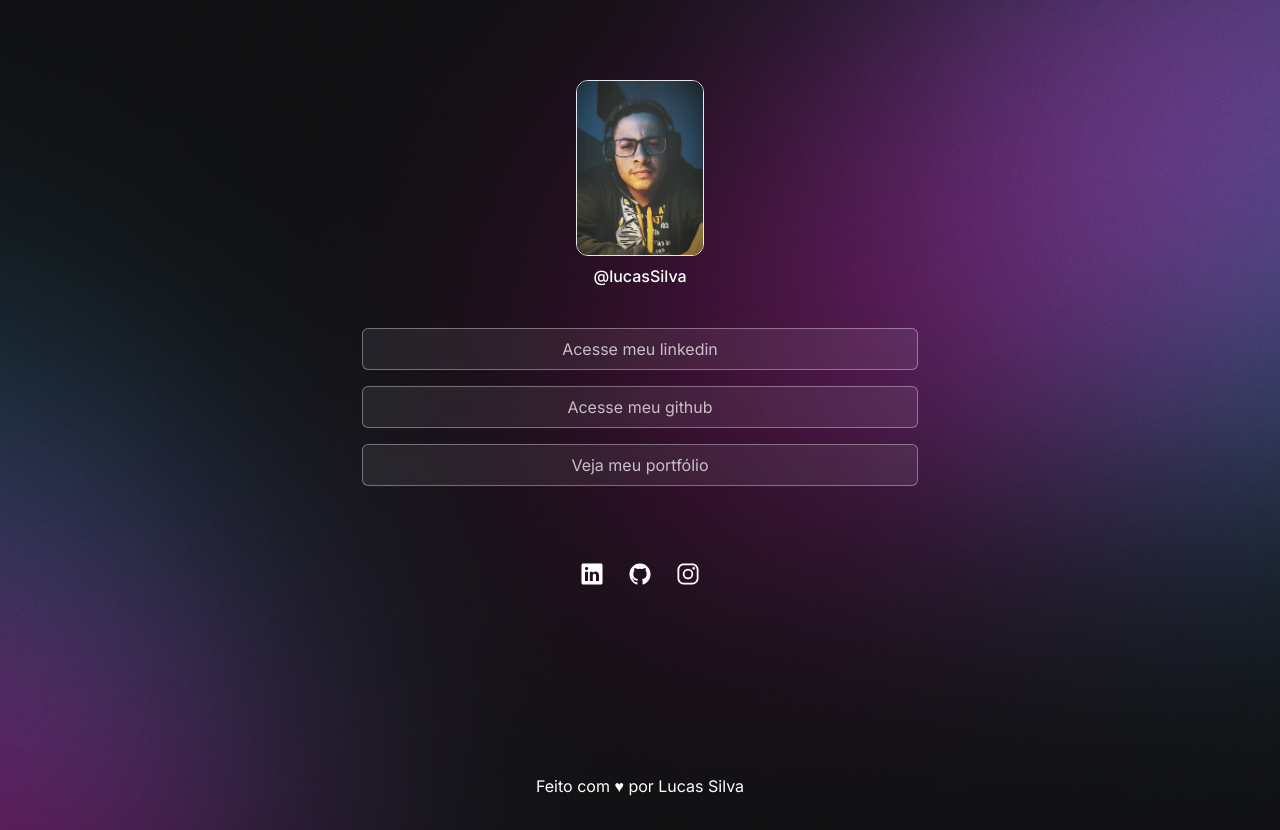
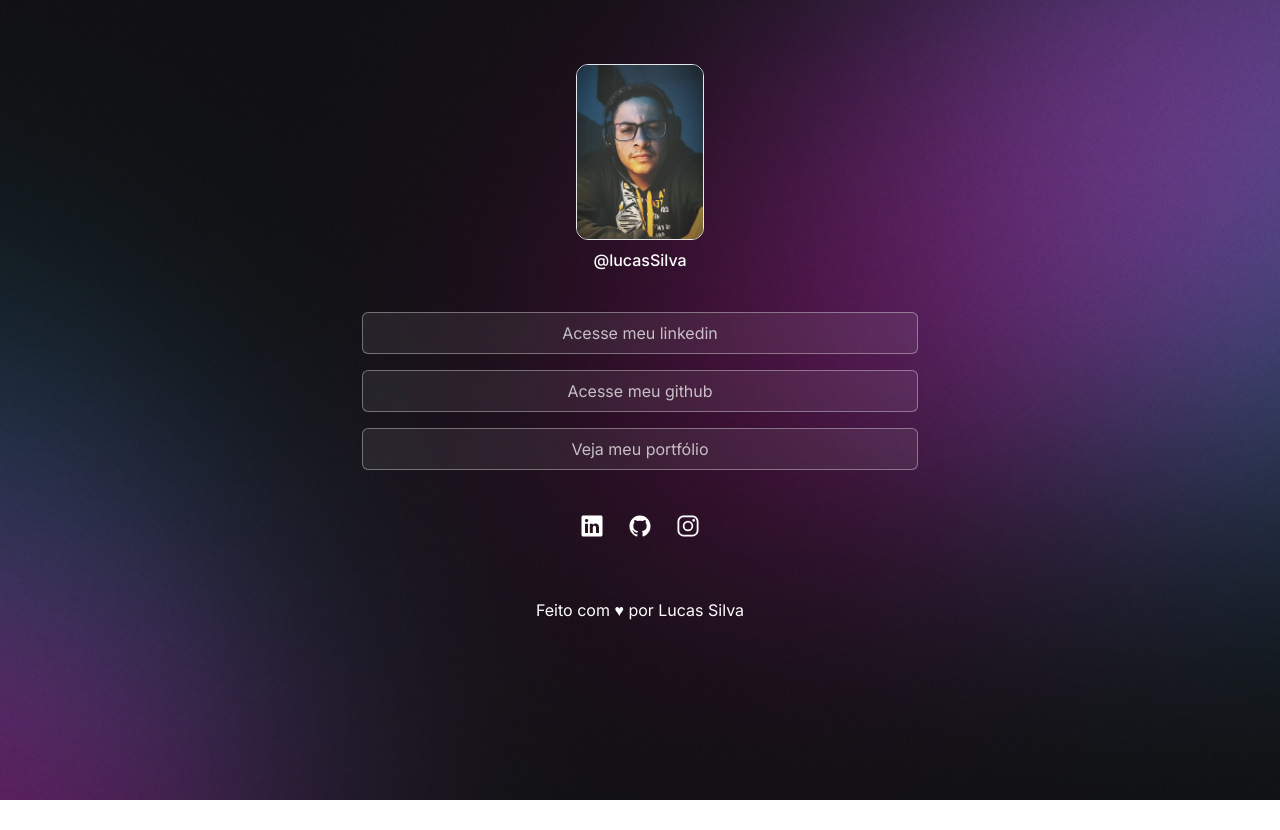
Before and after one commit to Lucasvicentedasilva/home-portfolio, a website: page index.html in a window 1280 px wide. After the commit the page ends 800 px from the top, so only its background shows below. Drawn offline with nearby package versions, Linux system fonts and the light colour scheme.

Commit message:
Ajuste margin top footer

```diff
--- a/index.html
+++ b/index.html
@@ -14,7 +14,7 @@
     <title>Home Portfólio</title>
 </head>
 <body class=" bg-center-top h-screen bg-no-repeat bg-cover">
-    <div class="container pt-14 mx-auto ">
+    <div class="container pt-10 mx-auto ">
         <div class="p-6" data-aos="fade-up" id="profile">
             <img src="/src/imgs/foto.jpg" class="rounded-xl border mx-auto block w-32 h-44 object-cover" alt="imagem de perfil ">
             <p class="text-center mt-2 font-medium">@lucasSilva</p>
@@ -40,7 +40,7 @@
             </a>
 
         </ul>
-        <div id="social-links" class="mt-16 flex text-2xl justify-center items-center " data-aos="fade-up">
+        <div id="social-links" class="mt-8 flex text-2xl justify-center items-center " data-aos="fade-up">
             <a href="https://www.linkedin.com/in/lucasvicentedasilva/" target="_blank" class="flex justify-center items-center " >
             <ion-icon name="logo-linkedin" class="hover:bg-purple-800 px-3  ease-in-out delay-150  hover:-translate-y-1 hover:scale-110 duration-300 py-3 hover:rounded-full"></ion-icon>
             </a>
@@ -51,7 +51,7 @@
             <ion-icon name="logo-instagram" class="hover:bg-purple-800 px-3  ease-in-out delay-150  hover:-translate-y-1 hover:scale-110 duration-300 py-3 hover:rounded-full"></ion-icon>
             </a>
         </div>
-        <footer class="py-8 mt-36 text-center" data-aos="fade-up">Feito com ♥ por <a href="https://lucas-s-dev.vercel.app/"></a> Lucas Silva</footer>
+        <footer class="py-8 mt-4 text-center" data-aos="fade-up">Feito com ♥ por <a href="https://lucas-s-dev.vercel.app/"></a> Lucas Silva</footer>
     </div>
 
     <script type="module" src="https://unpkg.com/ionicons@5.5.2/dist/ionicons/ionicons.esm.js"></script>
```
Also changed, not shown: dist/output.css.
